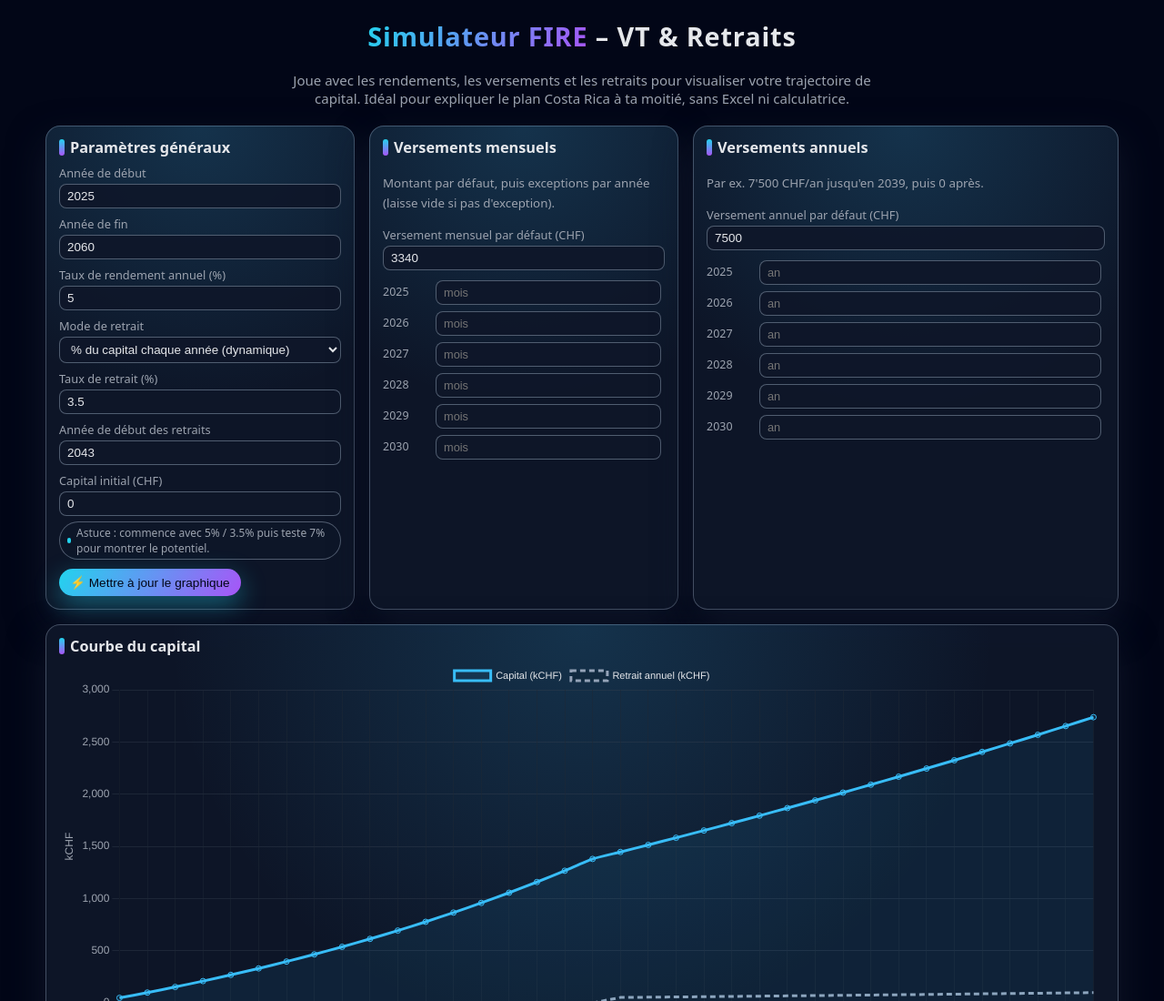
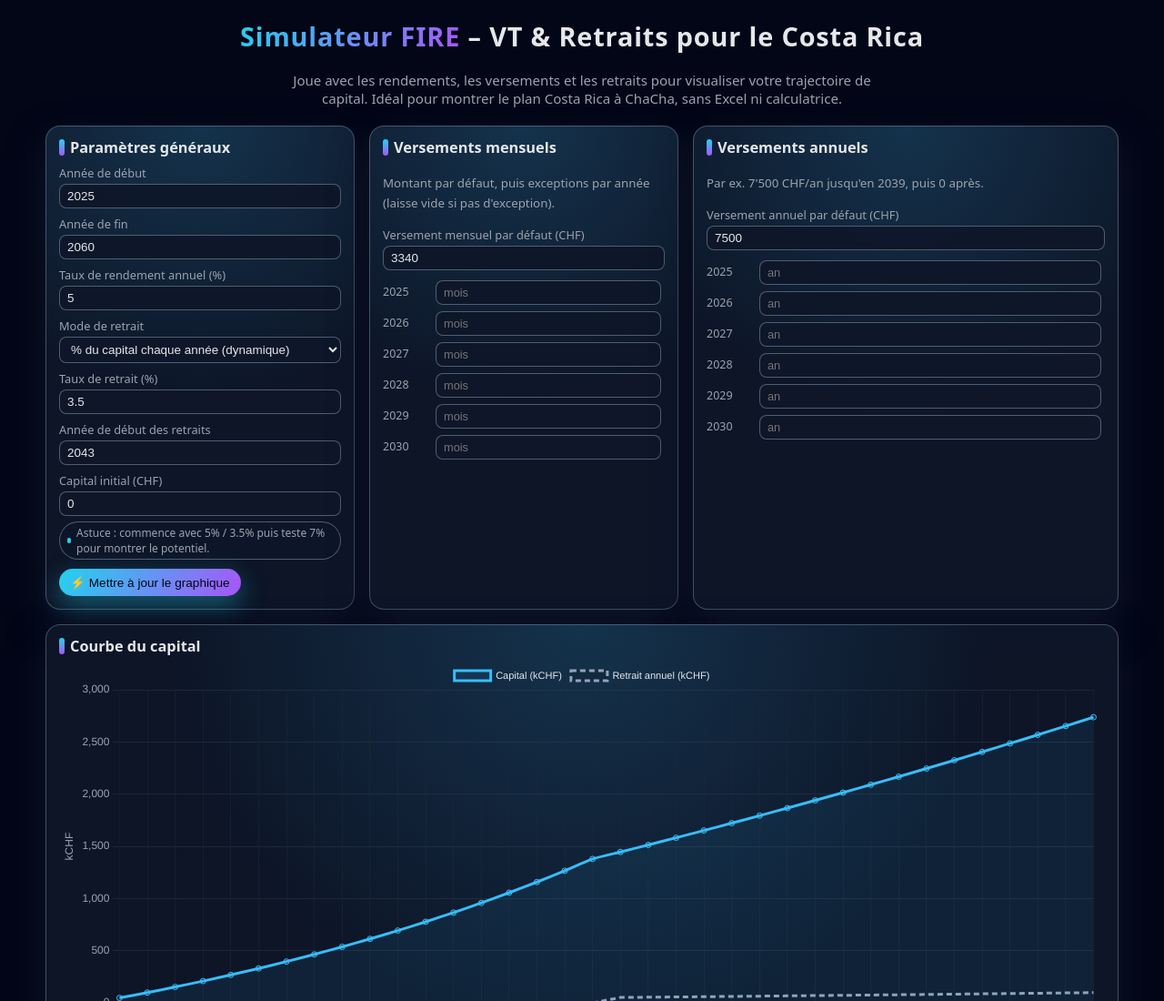
Before and after one commit to amontandon01-cmyk/Simulateur-FIRE, a plain HTML site: page index.html in a window 1280 px wide. Shown: the top 1100 px of the page at 91% size. Drawn offline with nearby package versions, Linux system fonts and the light colour scheme.

Commit message:
Update index.html

```diff
--- a/index.html
+++ b/index.html
@@ -206,10 +206,10 @@
   <script src="https://cdn.jsdelivr.net/npm/chart.js"></script>
 </head>
 <body>
-  <h1><span>Simulateur FIRE</span> – VT & Retraits</h1>
+  <h1><span>Simulateur FIRE</span> – VT & Retraits pour le Costa Rica</h1>
   <p class="subtitle">
     Joue avec les rendements, les versements et les retraits pour visualiser votre trajectoire de capital.
-    Idéal pour expliquer le plan Costa Rica à ta moitié, sans Excel ni calculatrice.
+    Idéal pour montrer le plan Costa Rica à ChaCha, sans Excel ni calculatrice.
   </p>
 
   <div class="shell">
```
